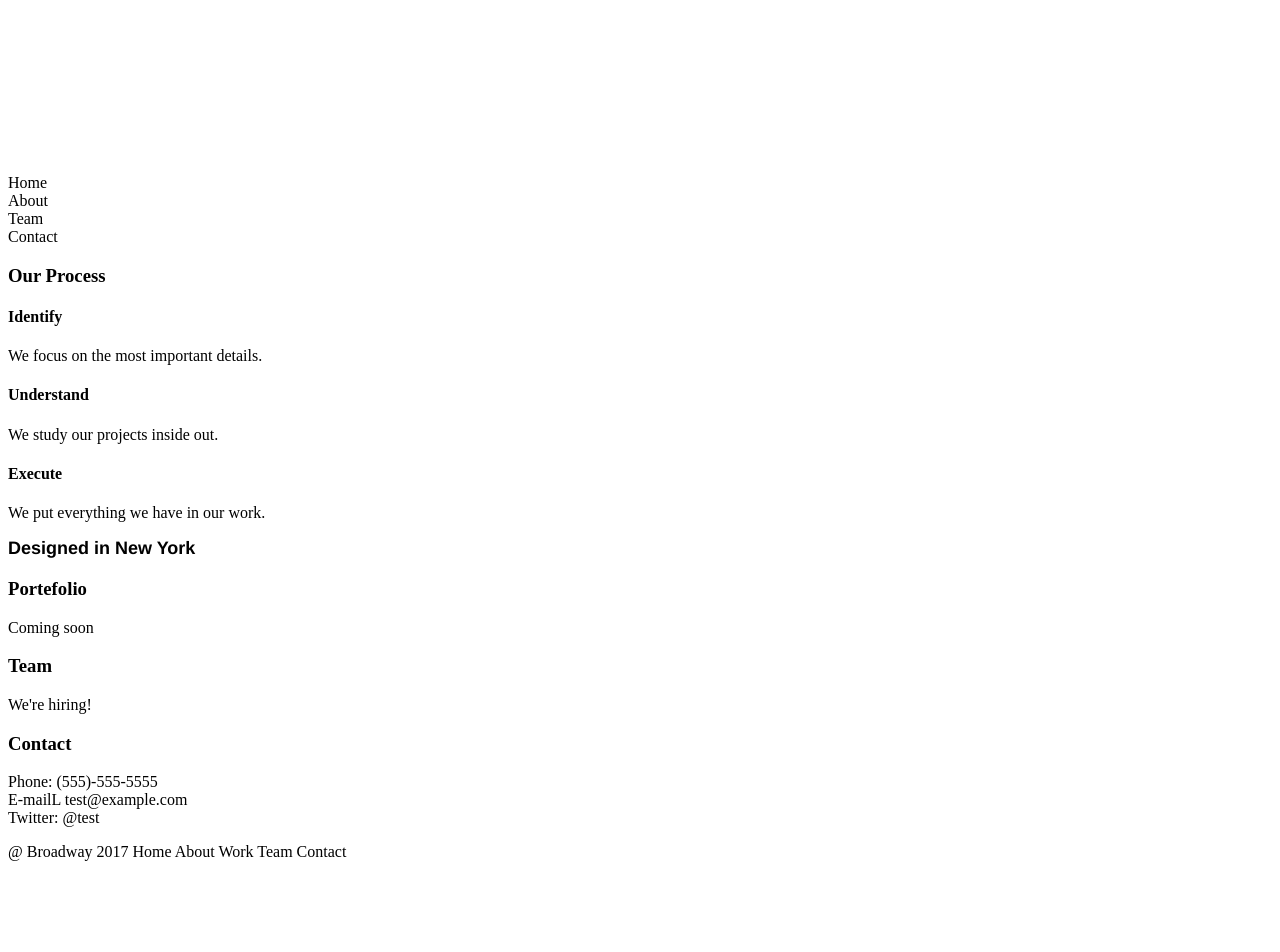
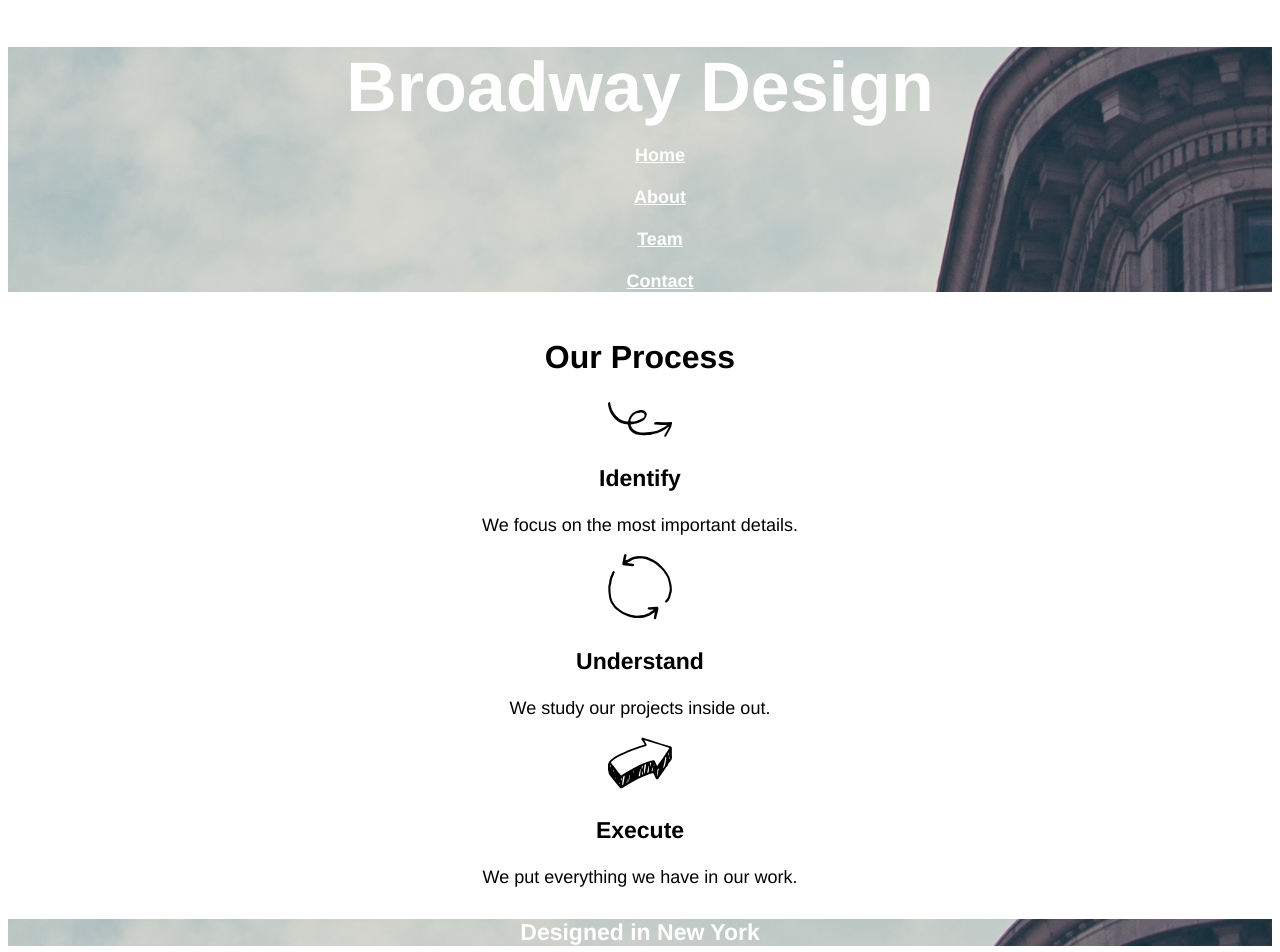
Before and after one commit to MCMEDIAPRO/broadway, a plain HTML site: page index.html in a window 1280 px wide. Shown: the top 952 px of the page. Before the commit the page ends 869 px from the top, so only its background shows below. Drawn offline with Linux system fonts and the light colour scheme.

Commit message:
the final

```diff
--- a/index.html
+++ b/index.html
@@ -5,23 +5,47 @@
 <link href="./ressources/css/style.css" type="text/css" rel="stylesheet">
 </head>
 <body>
-  <h1>Broadway Design</h1>
-    <p>Home <br> About <br> Team <br> Contact</p>
-  <h3>Our Process</h3>
-  <h4>Identify</h4>
+<!-- "Main section" -->
+  <h1>Broadway Design
+    <ul class="special">
+
+          <li>Home</li> <br>
+          <li>About</li> <br>
+          <li>Team</li> <br>
+          <li>Contact</li>
+        </ul>
+  </h1>
+
+<!-- "First supporting section" -->
+  <h2>Our Process</h2>
+<!-- "Image section" -->
+<p>
+<img src="ressources/img/identify.svg" alt="Spiraling arrow" />
+</p>
+  <h3>Identify</h3>
     <p>We focus on the most important details.</p>
-  <h4>Understand</h4>
+  <!-- "Image section" -->
+    <p><img src="ressources/img/understand.svg" alt="Circling arrow" /></p>
+  <h3>Understand</h3>
     <p>We study our projects inside out.</p>
-  <h4>Execute</h4>
+  <!-- "Image section" -->
+    <p><img src="ressources/img/execute.svg" alt="Big arrow" /></p>
+      <div id="about">
+  <h3>Execute</h3>
     <p>We put everything we have in our work.</p>
-  <h2>Designed in New York</h2>
+  <h4>Designed in New York</h4>
   <h3>Portefolio</h3>
     <p>Coming soon</p>
   <h3>Team</h3>
     <p>We're hiring!</p>
   <h3>Contact</h3>
-    <p>Phone: (555)-555-5555 <br>E-mailL test@example.com <br> Twitter: @test</p>
+    <p>Phone: (555)-555-5555 <br><br>E-mail: test@example.com <br><br> Twitter: @test</p>
 </body>
 <!-- "Footer Section" -->
-<footer>@ Broadway 2017 Home About Work Team Contact</footer>
+<footer>@ Broadway 2017
+  <span class="menu"> Home </span>
+  <span class="menu"> About </span>
+  <span class="menu"> Team </span>
+  <span class="menu"> Contact </span>
+</footer>
 </html>
--- a/ressources/css/style.css
+++ b/ressources/css/style.css
@@ -1,12 +1,58 @@
+h1, h2, h3, h4, p, .special {
+    text-align: center;
+    font-family: helvetica;
+}
+body {
+  width="655";
+  height="637";
+}
 h1  {
     color: white;
-    text-align: center;
-    font-family: helvetica;
     font-size: 70px;
     font-weight: bold;
+    background-image: url("../img/broadway.png");
 }
-h2 {
-    font-family: helvetica;
+.special {
+    color: white;
     font-size: 18px;
     font-weight: bold;
+    text-decoration: underline;
+    list-style: none;
+     }
+h2  {
+    color: black;
+    background: white;
+    font-size: 32px;
+    font-weight: bold;
 }
+h3 {
+    color: black;
+    background: white;
+    font-size: 23px;
+    font-weight: bold;
+}
+h4 {
+    color: white;
+    background: white;
+    font-size: 23px;
+    font-weight: bold;
+    background-image: url("../img/broadway.png");
+}
+p {
+    color: black;
+    font-size: 18px;
+    background: white;
+}
+footer {
+    color: white;
+    background: grey;
+    font-size: 11px;
+    font-weight: bold;
+    cursor: zoom-out;
+    font-family: helvetica;
+    text-align: left;
+}
+.menu {
+    text-decoration: underline;
+    padding: 5px;
+}
```
Also changed, not shown: ressources/img/broadway.png (renamed from ressources/img/excursion_redline.png).
